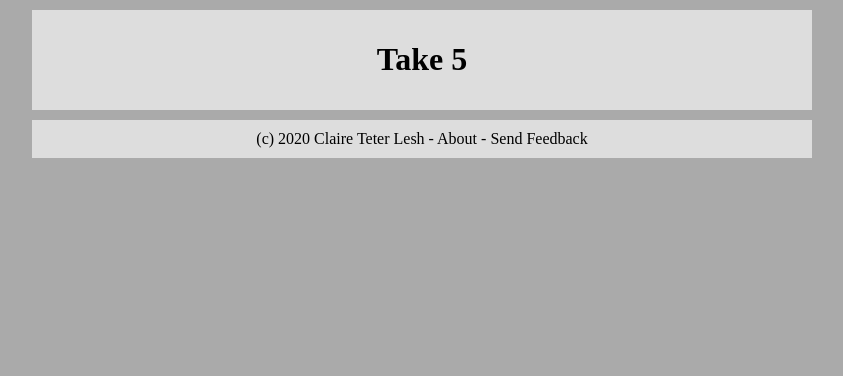
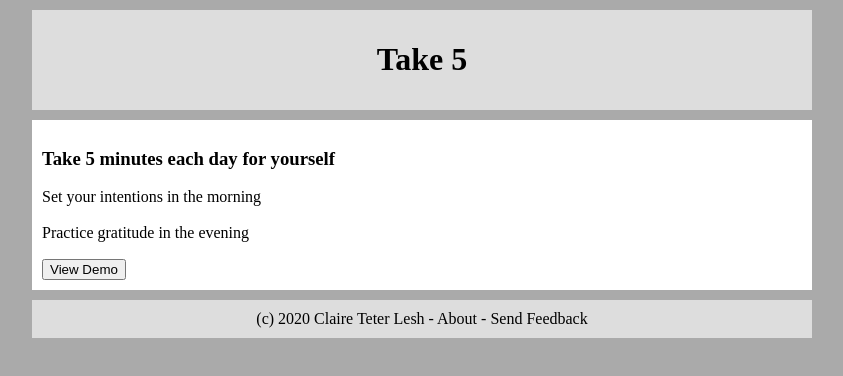
Before and after one commit to cteterita/take5-react, a React (Create React App) app: page / in a window 1280 px wide. Shown: the top 376 px of the page, without its empty margins (218-1061 px from the left). Built offline with nearby package versions, Linux system fonts and the light colour scheme.

Commit message:
added LandingView

```diff
--- a/src/App.js
+++ b/src/App.js
@@ -2,6 +2,7 @@ import React from 'react';
 import { Route } from 'react-router-dom';
 
 import DayView from './DayView/DayView';
+import LandingView from './LandingView/LandingView'
 
 function App() {
   return (
@@ -10,7 +11,8 @@ function App() {
         <h1>Take 5</h1>
       </header>
       { /* Routes Here */ }
-      <Route exact path="/today" component={DayView} />
+      <Route exact path="/" component={LandingView} />
+      <Route exact path="/:date" component={DayView} />
       <footer>
         (c) 2020 Claire Teter Lesh - About - Send Feedback
       </footer>
--- /dev/null
+++ b/src/LandingView/LandingView.js
@@ -0,0 +1,17 @@
+import React from 'react';
+import { Link } from 'react-router-dom';
+
+function LandingView() {
+  return (
+    <section id="daily-entry">
+      <h3>Take 5 minutes each day for yourself</h3>
+      <p>Set your intentions in the morning</p>
+      <p>Practice gratitude in the evening</p>
+      <Link to="/today">
+        <button type="submit">View Demo</button>
+      </Link>
+    </section>
+  );
+}
+
+export default LandingView;
```
